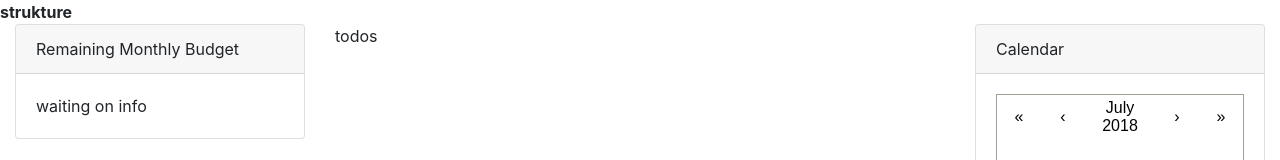
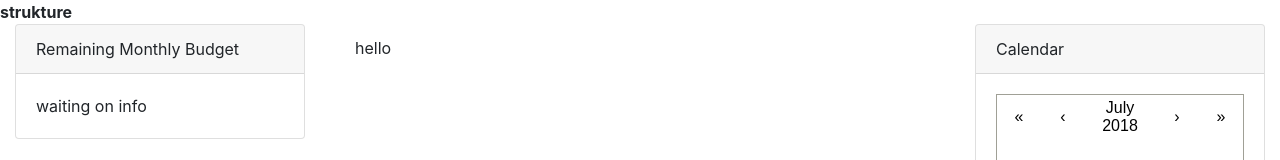
Before and after one commit to RobertOlive/strukture, a React (Create React App) app in the folder client/: page /todos in a window 1280 px wide. Shown: the top 160 px of the page. Built offline with nearby package versions, Linux system fonts and the light colour scheme.

Commit message:
working on making todos appear. updating dependencies, got an email from github

```diff
--- a/client/src/App.js
+++ b/client/src/App.js
@@ -21,6 +21,7 @@ class App extends Component {
   componentDidMount() {
     let userInfo = JSON.parse(sessionStorage.getItem("user"));
     this.setState(userInfo);
+    console.log(this.state);
   }
 
   componentDidUpdate() {
@@ -58,7 +59,7 @@ class App extends Component {
 
                     <Route exact path="/" render={props => (
                       this.state.user ? (
-                        <Redirect to="/todos"/>
+                        <Redirect to="/todos" userData={this.state}/>
                       ) : (
                         <NoMatchSide {...props} userData={this.state}/>
                       )
@@ -77,7 +78,7 @@ class App extends Component {
 
                     <Route exact path="/" render={props => (
                       this.state.user ? (
-                        <Redirect to="/todos"/>
+                        <Redirect to="/todos" userData={this.state}/>
                       ) : (
                         <Login {...props} loggedIn={this.handleLogin} userData={this.state}/>
                       )
@@ -97,7 +98,7 @@ class App extends Component {
 
                   <Route exact path="/" render={props => (
                       this.state.user ? (
-                        <Redirect to="/todos"/>
+                        <Redirect to="/todos" userData={this.state}/>
                       ) : (
                         <NoMatchSide {...props} userData={this.state}/>
                       )
--- a/client/src/MainContainers/Todos.js
+++ b/client/src/MainContainers/Todos.js
@@ -1,9 +1,29 @@
-import React from "react";
+import React, {Component} from "react";
+import TodoItem from "../components/TodoItem";
 
-const Todos = () => (
-    <div className="todos">
-        <div>todos</div>
-    </div>
-);
+class Todos extends Component {
+
+    componentDidMount () {
+        console.log(this.props.userData)
+    }
+
+    componentDidUpdate() {
+        console.log(this.props.userData);
+    }
+
+    render() {
+        return (
+        <div className="todos">
+            <ul class="list-group list-group-flush">
+                {this.props.userData? (
+                <TodoItem {...this.props}/>
+                ) : (
+                    "Waiting on data..."
+                )}
+            </ul>
+        </div>
+        )
+    }
+};
 
 export default Todos;
--- a/client/src/SideContainers/BudgetSide.js
+++ b/client/src/SideContainers/BudgetSide.js
@@ -18,7 +18,11 @@ class BudgetSide extends Component {
                     Remaining Monthly Budget
                 </div>
                 <div className="card-body">
-                    <p className="card-text">{this.props.userData.user? ("$" + JSON.stringify(this.props.userData.user.budget)) : ("waiting on info")}</p>
+                    <p className="card-text">{this.props.userData.user?
+                                                (this.props.userData.user.moneyLeft?
+                                                    ("$" + JSON.stringify(this.props.userData.user.moneyLeft)
+                                                ) : ("$" + JSON.stringify(this.props.userData.user.budget))
+                                            ) : ("waiting on info")}</p>
                 </div>
             </div>
         )
--- /dev/null
+++ b/client/src/components/TodoItem.js
@@ -0,0 +1,21 @@
+import React, {Component} from "react";
+
+class TodoItem extends Component {
+
+    componentDidMount() {
+        console.log(this.props);
+    }
+
+    componentDidUpdate() {
+        console.log(this.props.userData.user.todos);
+    }
+
+    render () {
+        return (
+            <li class="list-group-item">hello</li>
+        )
+    }
+
+}
+
+export default TodoItem;
```
